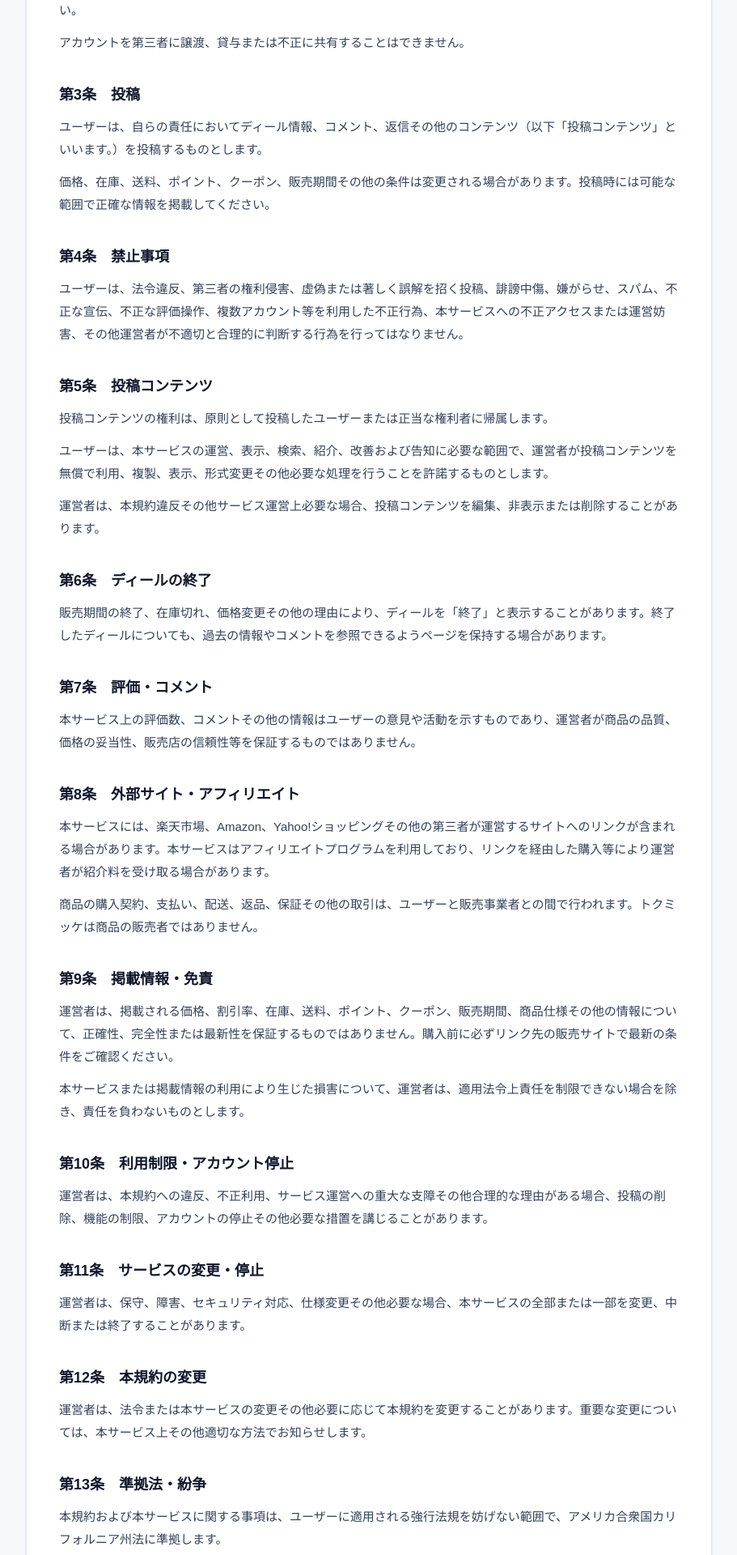
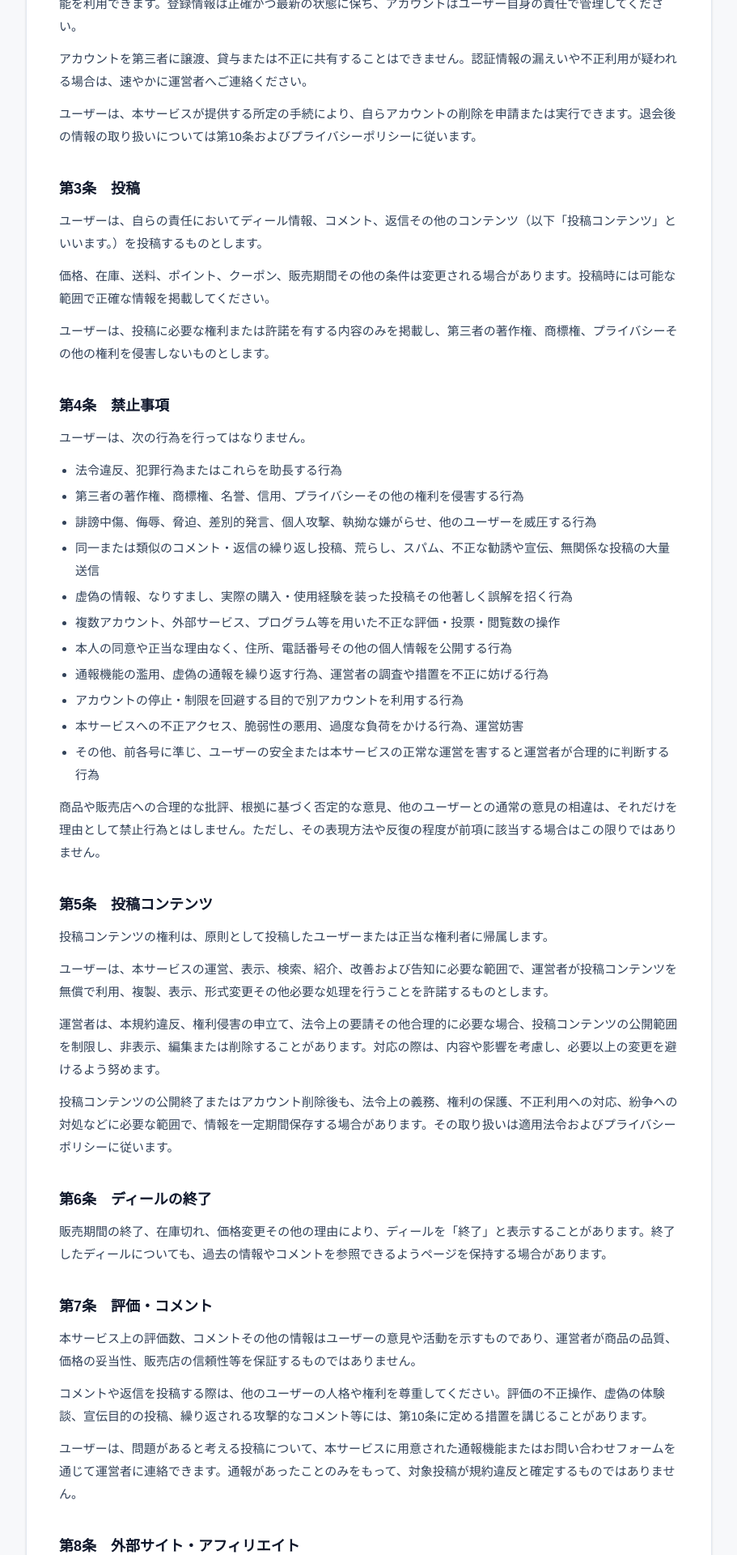
Before and after one commit to outfitdeals/outfitdeals, a Next.js app: page /terms in a window 1280 px wide. Shown: the part 620-2540 px from the top of the page at 81% size, without its empty margins (184-1095 px from the left). Built offline with nearby package versions, Linux system fonts and the light colour scheme; no server answers.

Commit message:
Update terms of service and account moderation policies

```diff
--- a/app/terms/page.tsx
+++ b/app/terms/page.tsx
@@ -9,37 +9,60 @@ export default function Page() {
             利用規約
           </h1>
           <p className="mt-3 text-xs text-slate-500">制定日：2026年9月16日</p>
+          <p className="mt-1 text-xs text-slate-500">最終改定日：2026年10月13日</p>
         </div>
 
         <div className="space-y-9">
           <section className="space-y-3">
             <h2 className="text-lg font-bold text-slate-900">第1条　本サービス</h2>
             <div className="space-y-3 text-sm leading-7 text-slate-700 sm:text-[15px]">
-              <p>本利用規約（以下「本規約」といいます。）は、トクミッケ運営者（以下「運営者」といいます。）が提供するウェブサービス「トクミッケ」（以下「本サービス」といいます。）の利用条件を定めるものです。</p>              <p>本サービスは、商品、セール、クーポンその他のお得な情報をユーザー同士で投稿、閲覧、評価および共有するためのサービスです。本サービスを利用する方（以下「ユーザー」といいます。）は、本規約に同意のうえ利用するものとします。</p>
+              <p>本利用規約（以下「本規約」といいます。）は、トクミッケ運営者（以下「運営者」といいます。）が提供するウェブサービス「トクミッケ」（以下「本サービス」といいます。）の利用条件を定めるものです。</p>
+              <p>本サービスは、商品、セール、クーポンその他のお得な情報をユーザー同士で投稿、閲覧、評価および共有するためのサービスです。本サービスを利用する方（以下「ユーザー」といいます。）は、本規約に同意のうえ利用するものとします。</p>
             </div>
           </section>
           <section className="space-y-3">
             <h2 className="text-lg font-bold text-slate-900">第2条　アカウント</h2>
             <div className="space-y-3 text-sm leading-7 text-slate-700 sm:text-[15px]">
-              <p>ユーザーは、運営者が定める方法によりアカウントを登録することで、投稿、コメント、評価その他の会員向け機能を利用できます。登録情報は正確かつ最新の状態に保ち、アカウントはユーザー自身の責任で管理してください。</p>              <p>アカウントを第三者に譲渡、貸与または不正に共有することはできません。</p>
+              <p>ユーザーは、運営者が定める方法によりアカウントを登録することで、投稿、コメント、評価その他の会員向け機能を利用できます。登録情報は正確かつ最新の状態に保ち、アカウントはユーザー自身の責任で管理してください。</p>
+              <p>アカウントを第三者に譲渡、貸与または不正に共有することはできません。認証情報の漏えいや不正利用が疑われる場合は、速やかに運営者へご連絡ください。</p>
+              <p>ユーザーは、本サービスが提供する所定の手続により、自らアカウントの削除を申請または実行できます。退会後の情報の取り扱いについては第10条およびプライバシーポリシーに従います。</p>
             </div>
           </section>
           <section className="space-y-3">
             <h2 className="text-lg font-bold text-slate-900">第3条　投稿</h2>
             <div className="space-y-3 text-sm leading-7 text-slate-700 sm:text-[15px]">
-              <p>ユーザーは、自らの責任においてディール情報、コメント、返信その他のコンテンツ（以下「投稿コンテンツ」といいます。）を投稿するものとします。</p>              <p>価格、在庫、送料、ポイント、クーポン、販売期間その他の条件は変更される場合があります。投稿時には可能な範囲で正確な情報を掲載してください。</p>
+              <p>ユーザーは、自らの責任においてディール情報、コメント、返信その他のコンテンツ（以下「投稿コンテンツ」といいます。）を投稿するものとします。</p>
+              <p>価格、在庫、送料、ポイント、クーポン、販売期間その他の条件は変更される場合があります。投稿時には可能な範囲で正確な情報を掲載してください。</p>
+              <p>ユーザーは、投稿に必要な権利または許諾を有する内容のみを掲載し、第三者の著作権、商標権、プライバシーその他の権利を侵害しないものとします。</p>
             </div>
           </section>
           <section className="space-y-3">
             <h2 className="text-lg font-bold text-slate-900">第4条　禁止事項</h2>
             <div className="space-y-3 text-sm leading-7 text-slate-700 sm:text-[15px]">
-              <p>ユーザーは、法令違反、第三者の権利侵害、虚偽または著しく誤解を招く投稿、誹謗中傷、嫌がらせ、スパム、不正な宣伝、不正な評価操作、複数アカウント等を利用した不正行為、本サービスへの不正アクセスまたは運営妨害、その他運営者が不適切と合理的に判断する行為を行ってはなりません。</p>
+              <p>ユーザーは、次の行為を行ってはなりません。</p>
+              <ul className="list-disc space-y-1 pl-5">
+                <li>法令違反、犯罪行為またはこれらを助長する行為</li>
+                <li>第三者の著作権、商標権、名誉、信用、プライバシーその他の権利を侵害する行為</li>
+                <li>誹謗中傷、侮辱、脅迫、差別的発言、個人攻撃、執拗な嫌がらせ、他のユーザーを威圧する行為</li>
+                <li>同一または類似のコメント・返信の繰り返し投稿、荒らし、スパム、不正な勧誘や宣伝、無関係な投稿の大量送信</li>
+                <li>虚偽の情報、なりすまし、実際の購入・使用経験を装った投稿その他著しく誤解を招く行為</li>
+                <li>複数アカウント、外部サービス、プログラム等を用いた不正な評価・投票・閲覧数の操作</li>
+                <li>本人の同意や正当な理由なく、住所、電話番号その他の個人情報を公開する行為</li>
+                <li>通報機能の濫用、虚偽の通報を繰り返す行為、運営者の調査や措置を不正に妨げる行為</li>
+                <li>アカウントの停止・制限を回避する目的で別アカウントを利用する行為</li>
+                <li>本サービスへの不正アクセス、脆弱性の悪用、過度な負荷をかける行為、運営妨害</li>
+                <li>その他、前各号に準じ、ユーザーの安全または本サービスの正常な運営を害すると運営者が合理的に判断する行為</li>
+              </ul>
+              <p>商品や販売店への合理的な批評、根拠に基づく否定的な意見、他のユーザーとの通常の意見の相違は、それだけを理由として禁止行為とはしません。ただし、その表現方法や反復の程度が前項に該当する場合はこの限りではありません。</p>
             </div>
           </section>
           <section className="space-y-3">
             <h2 className="text-lg font-bold text-slate-900">第5条　投稿コンテンツ</h2>
             <div className="space-y-3 text-sm leading-7 text-slate-700 sm:text-[15px]">
-              <p>投稿コンテンツの権利は、原則として投稿したユーザーまたは正当な権利者に帰属します。</p>              <p>ユーザーは、本サービスの運営、表示、検索、紹介、改善および告知に必要な範囲で、運営者が投稿コンテンツを無償で利用、複製、表示、形式変更その他必要な処理を行うことを許諾するものとします。</p>              <p>運営者は、本規約違反その他サービス運営上必要な場合、投稿コンテンツを編集、非表示または削除することがあります。</p>
+              <p>投稿コンテンツの権利は、原則として投稿したユーザーまたは正当な権利者に帰属します。</p>
+              <p>ユーザーは、本サービスの運営、表示、検索、紹介、改善および告知に必要な範囲で、運営者が投稿コンテンツを無償で利用、複製、表示、形式変更その他必要な処理を行うことを許諾するものとします。</p>
+              <p>運営者は、本規約違反、権利侵害の申立て、法令上の要請その他合理的に必要な場合、投稿コンテンツの公開範囲を制限し、非表示、編集または削除することがあります。対応の際は、内容や影響を考慮し、必要以上の変更を避けるよう努めます。</p>
+              <p>投稿コンテンツの公開終了またはアカウント削除後も、法令上の義務、権利の保護、不正利用への対応、紛争への対処などに必要な範囲で、情報を一定期間保存する場合があります。その取り扱いは適用法令およびプライバシーポリシーに従います。</p>
             </div>
           </section>
           <section className="space-y-3">
@@ -52,48 +75,66 @@ export default function Page() {
             <h2 className="text-lg font-bold text-slate-900">第7条　評価・コメント</h2>
             <div className="space-y-3 text-sm leading-7 text-slate-700 sm:text-[15px]">
               <p>本サービス上の評価数、コメントその他の情報はユーザーの意見や活動を示すものであり、運営者が商品の品質、価格の妥当性、販売店の信頼性等を保証するものではありません。</p>
+              <p>コメントや返信を投稿する際は、他のユーザーの人格や権利を尊重してください。評価の不正操作、虚偽の体験談、宣伝目的の投稿、繰り返される攻撃的なコメント等には、第10条に定める措置を講じることがあります。</p>
+              <p>ユーザーは、問題があると考える投稿について、本サービスに用意された通報機能またはお問い合わせフォームを通じて運営者に連絡できます。通報があったことのみをもって、対象投稿が規約違反と確定するものではありません。</p>
             </div>
           </section>
           <section className="space-y-3">
             <h2 className="text-lg font-bold text-slate-900">第8条　外部サイト・アフィリエイト</h2>
             <div className="space-y-3 text-sm leading-7 text-slate-700 sm:text-[15px]">
-              <p>本サービスには、楽天市場、Amazon、Yahoo!ショッピングその他の第三者が運営するサイトへのリンクが含まれる場合があります。本サービスはアフィリエイトプログラムを利用しており、リンクを経由した購入等により運営者が紹介料を受け取る場合があります。</p>              <p>商品の購入契約、支払い、配送、返品、保証その他の取引は、ユーザーと販売事業者との間で行われます。トクミッケは商品の販売者ではありません。</p>
+              <p>本サービスには、楽天市場、Amazon、Yahoo!ショッピングその他の第三者が運営するサイトへのリンクが含まれる場合があります。本サービスはアフィリエイトプログラムを利用しており、リンクを経由した購入等により運営者が紹介料を受け取る場合があります。</p>
+              <p>商品の購入契約、支払い、配送、返品、保証その他の取引は、ユーザーと販売事業者との間で行われます。トクミッケは商品の販売者ではありません。</p>
+              <p>外部サイトの内容、提供条件および個人情報の取り扱いについては、各提供事業者の規約等をご確認ください。</p>
             </div>
           </section>
           <section className="space-y-3">
             <h2 className="text-lg font-bold text-slate-900">第9条　掲載情報・免責</h2>
             <div className="space-y-3 text-sm leading-7 text-slate-700 sm:text-[15px]">
-              <p>運営者は、掲載される価格、割引率、在庫、送料、ポイント、クーポン、販売期間、商品仕様その他の情報について、正確性、完全性または最新性を保証するものではありません。購入前に必ずリンク先の販売サイトで最新の条件をご確認ください。</p>              <p>本サービスまたは掲載情報の利用により生じた損害について、運営者は、適用法令上責任を制限できない場合を除き、責任を負わないものとします。</p>
+              <p>運営者は、掲載される価格、割引率、在庫、送料、ポイント、クーポン、販売期間、商品仕様その他の情報について、正確性、完全性または最新性を保証するものではありません。購入前に必ずリンク先の販売サイトで最新の条件をご確認ください。</p>
+              <p>運営者は、本サービスの中断、投稿情報の誤り、第三者との取引その他本サービスに関連する事由により生じた損害について、適用法令で認められる範囲に限り責任を制限するものとします。運営者の故意または重大な過失による場合など、法令上免責または責任制限が認められない場合には本条を適用しません。</p>
             </div>
           </section>
           <section className="space-y-3">
-            <h2 className="text-lg font-bold text-slate-900">第10条　利用制限・アカウント停止</h2>
+            <h2 className="text-lg font-bold text-slate-900">第10条　利用制限・アカウントの停止および削除</h2>
             <div className="space-y-3 text-sm leading-7 text-slate-700 sm:text-[15px]">
-              <p>運営者は、本規約への違反、不正利用、サービス運営への重大な支障その他合理的な理由がある場合、投稿の削除、機能の制限、アカウントの停止その他必要な措置を講じることがあります。</p>
+              <p>運営者は、ユーザーが本規約に違反した場合、違反の合理的な疑いがある場合、または本サービスの安全もしくは正常な運営を守るために必要な場合、行為の内容、重大性、反復性、影響および事実関係を考慮し、次の措置の全部または一部を講じることがあります。</p>
+              <ul className="list-disc space-y-1 pl-5">
+                <li>警告、注意喚起または問題となる行為の中止要請</li>
+                <li>投稿コンテンツの非表示、公開制限、編集または削除</li>
+                <li>コメント、返信、投稿、評価その他の機能の一時的または継続的な制限</li>
+                <li>アカウントの一時停止、無期限停止、強制退会または削除</li>
+              </ul>
+              <p>悪質なコメントや嫌がらせ、荒らし、スパム、不正な評価操作等を繰り返すユーザーについては、警告後も改善が認められない場合など、必要に応じて利用制限、アカウント停止または削除の対象とします。重大な権利侵害、脅迫、安全上の危険、不正アクセスなど緊急性の高い行為については、事前の警告なしに措置を講じることがあります。</p>
+              <p>停止・制限措置を受けたユーザーは、運営者の許可なく別アカウントを作成または使用するなどして当該措置を回避してはなりません。</p>
+              <p>運営者は、法令上必要な場合その他状況に応じて、措置の内容や主な理由を合理的な方法で通知するよう努めます。ただし、調査の妨げとなる場合、第三者の安全や権利を損なうおそれがある場合等は、この限りではありません。</p>
+              <p>措置について確認または再審査を希望するユーザーは、<Link href="/contact" className="cursor-pointer text-[#006888] underline underline-offset-2 hover:text-[#00516a]">お問い合わせフォーム</Link>から申し出ることができます。運営者は内容を確認のうえ適切に対応しますが、必ずしも措置の撤回を約束するものではありません。</p>
+              <p>アカウントの停止または削除後の投稿コンテンツや登録情報については、適用法令およびプライバシーポリシーに従い、保存・非表示・削除等の必要な処理を行います。強制退会が直ちにすべての投稿や情報の消去を意味するものではありません。</p>
             </div>
           </section>
           <section className="space-y-3">
             <h2 className="text-lg font-bold text-slate-900">第11条　サービスの変更・停止</h2>
             <div className="space-y-3 text-sm leading-7 text-slate-700 sm:text-[15px]">
-              <p>運営者は、保守、障害、セキュリティ対応、仕様変更その他必要な場合、本サービスの全部または一部を変更、中断または終了することがあります。</p>
+              <p>運営者は、保守、障害、セキュリティ対応、仕様変更その他必要な場合、本サービスの全部または一部を変更、中断または終了することがあります。可能な場合は、影響や緊急性に応じて事前または事後に適切な方法でお知らせします。</p>
             </div>
           </section>
           <section className="space-y-3">
             <h2 className="text-lg font-bold text-slate-900">第12条　本規約の変更</h2>
             <div className="space-y-3 text-sm leading-7 text-slate-700 sm:text-[15px]">
-              <p>運営者は、法令または本サービスの変更その他必要に応じて本規約を変更することがあります。重要な変更については、本サービス上その他適切な方法でお知らせします。</p>
+              <p>運営者は、法令、本サービスの変更その他必要に応じ、適用法令で認められる範囲で本規約を変更することがあります。</p>
+              <p>本規約を変更する場合、変更内容、効力発生日その他必要な事項を、本サービス上への掲載その他適切な方法により周知します。法令上、個別の同意が必要な場合には、所定の方法により同意を取得します。</p>
             </div>
           </section>
           <section className="space-y-3">
             <h2 className="text-lg font-bold text-slate-900">第13条　準拠法・紛争</h2>
             <div className="space-y-3 text-sm leading-7 text-slate-700 sm:text-[15px]">
-              <p>本規約および本サービスに関する事項は、ユーザーに適用される強行法規を妨げない範囲で、アメリカ合衆国カリフォルニア州法に準拠します。</p>              <p>本サービスに関する紛争が生じた場合、当事者間で誠実に解決を図るものとし、解決しない場合は適用される法令に従って取り扱うものとします。</p>
+              <p>本規約および本サービスに関する事項は、ユーザーに適用される強行法規を妨げない範囲で、アメリカ合衆国カリフォルニア州法に準拠します。</p>
+              <p>本サービスに関する紛争が生じた場合、当事者間で誠実に解決を図るものとし、解決しない場合は適用される法令に従って取り扱うものとします。</p>
             </div>
           </section>
         </div>
 
         <div className="mt-10 border-t border-slate-200 pt-6">
-          <Link href="/" className="text-sm font-medium text-[#006888] hover:underline">
+          <Link href="/" className="cursor-pointer text-sm font-medium text-[#006888] hover:underline">
             トップページへ戻る
           </Link>
         </div>
```
